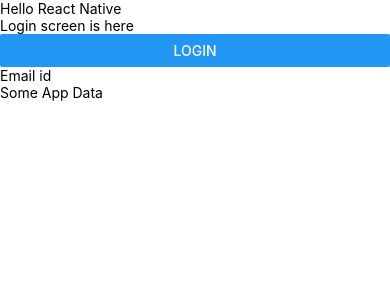
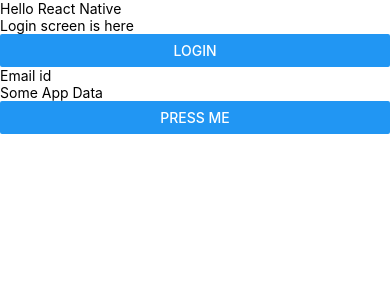
Before and after one commit to ubairnoor/REACTNEWAPP, a React Native app: screen / in a window 390 px wide. Shown: the top 300 px of the page. Built offline with nearby package versions, Linux system fonts and the light colour scheme.

Commit message:
State Added in Component

```diff
--- a/components/HomeState.js
+++ b/components/HomeState.js
@@ -1,5 +1,5 @@
 import React from 'react'
-import {View, Text} from 'react-native';
+import {View, Text,Button} from 'react-native';
 
 class  HomeState extends React.Component{
     constructor()
@@ -9,10 +9,14 @@
             data:"Some App Data"
         }
     }
+    changeState(){
+        this.setState({data:"Data Changed"})
+    }
   render(){
     return (
         <View>
             <Text>{this.state.data}</Text>
+            <Button title="Press me" onPress={()=>{this.changeState()}}/>
         </View>
     )
   }
```
